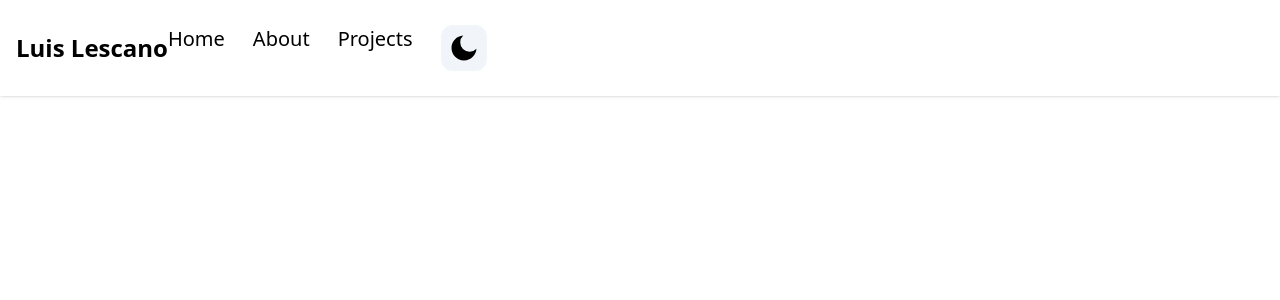
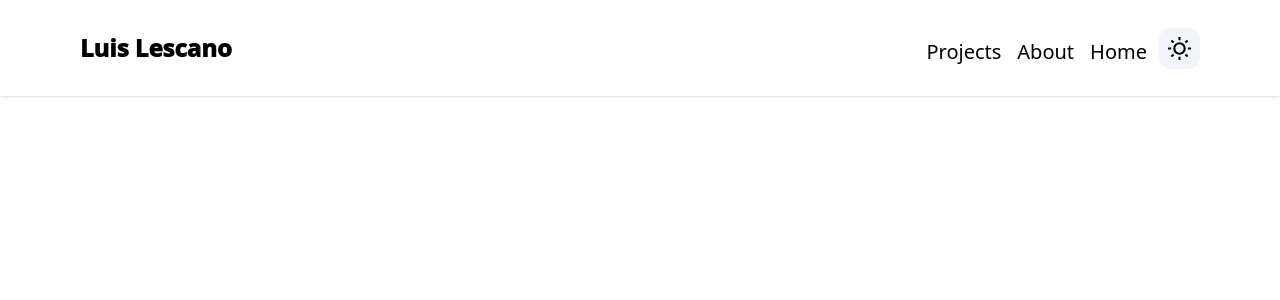
Before and after one commit to LuisLescano988/portfolio, a Next.js app: page / in a window 1280 px wide. Shown: the top 300 px of the page. Built offline with nearby package versions, Linux system fonts and the light colour scheme.

Commit message:
moonbutton and navbar elements orientation

```diff
--- a/components/Navbar.tsx
+++ b/components/Navbar.tsx
@@ -31,39 +31,50 @@ const Navbar = () => {
     const [navbar, setNavbar] = useState(false)
 
     return (
-        <header className='w-full mx-auto px-4 ligth:bg-white shadow fixed top-0 z-50 dark:bg-slate-900 dark:border-b dark:border-stone-600'>
+        <header className='w-full mx-auto px-3 shadow fixed top-0 z-50 sm:px-20 dark:bg-slate-900 dark:border-b dark:border-stone-600'>
             <div className='justify-between md:items-center md:flex'>
                 <div className='flex items-center justify-between py-3'>
                     <div className='md:py-5 md:block'>
-                        <h2 className='text-2xl font-extrabold'>Luis Lescano</h2>
+                        <h2 className='text-2xl font-[1000]'>Luis Lescano</h2>
                     </div>
                     <div className='md:hidden'>
-                        <button>
+                        <button onClick={() => setNavbar(!navbar)}>
                             {navbar ? <IoMdClose size={30} /> : <IoMdMenu size={30} />}
                         </button>
                     </div>
                 </div>
-                <div className={`flex-1 justify-self-center pb-3 mt-8 md:block md:pb-0 md:mt-0 ${
-                    navbar?"block":"hidden"
+                <div className={`flex-1 justify-self-center mt-8 md:block md:pb-0 md:mt-0 ${navbar ? "block" : "hidden"
                     }`}>
-                    <div className='md:flex md:space-x-7 text-xl'>
-                        {NAV_ITEMS.map((item, idx) => {
-                            return <a key={idx}>{item.label}</a>
-                        })}
-                        {currentTheme === 'dark' ? (
+                    <div className='items-center space-y-2 md:space-x-1 md:flex flex-row-reverse text-xl'>
+                        {currentTheme === 'ligth' ? (
+                            <button
+                                onClick={() => { setTheme('dark') }}
+                                className='bg-slate-100 text-neutral-900 p-2 rounded-xl'>
+                                <RiMoonFill size={25} />
+                            </button>
+                        ) : (
                             <button
                                 onClick={() => { setTheme('ligth') }}
                                 className='bg-slate-100 p-2 rounded-xl'>
-                                <RiSunLine size={30} color='black' />
-                            </button>
-                        ) : (
-                            <button
-                                onClick={() => { setTheme('dark') }}
-                                className='bg-slate-100 p-2 rounded-xl'>
-                                <RiMoonFill size={30} />
+                                <RiSunLine size={25} color='black'/>
                             </button>
                         )
                         }
+                        {NAV_ITEMS.map((item, idx) => {
+                            return (
+                                <Link
+                                    key={idx}
+                                    to={item.page}
+                                    className={'block max-w-fit pr-3 lg:inline-block cursor-pointer hover:text-neutral-500 dark:text-neutral-100'}
+                                    activeClass='active'
+                                    spy={true}
+                                    smooth={true}
+                                    offset={100}
+                                    duration={500}
+                                    onClick={() => setNavbar(!navbar)}
+                                >{item.label}</Link>
+                            )
+                        })}
                     </div>
                 </div>
             </div>
```
